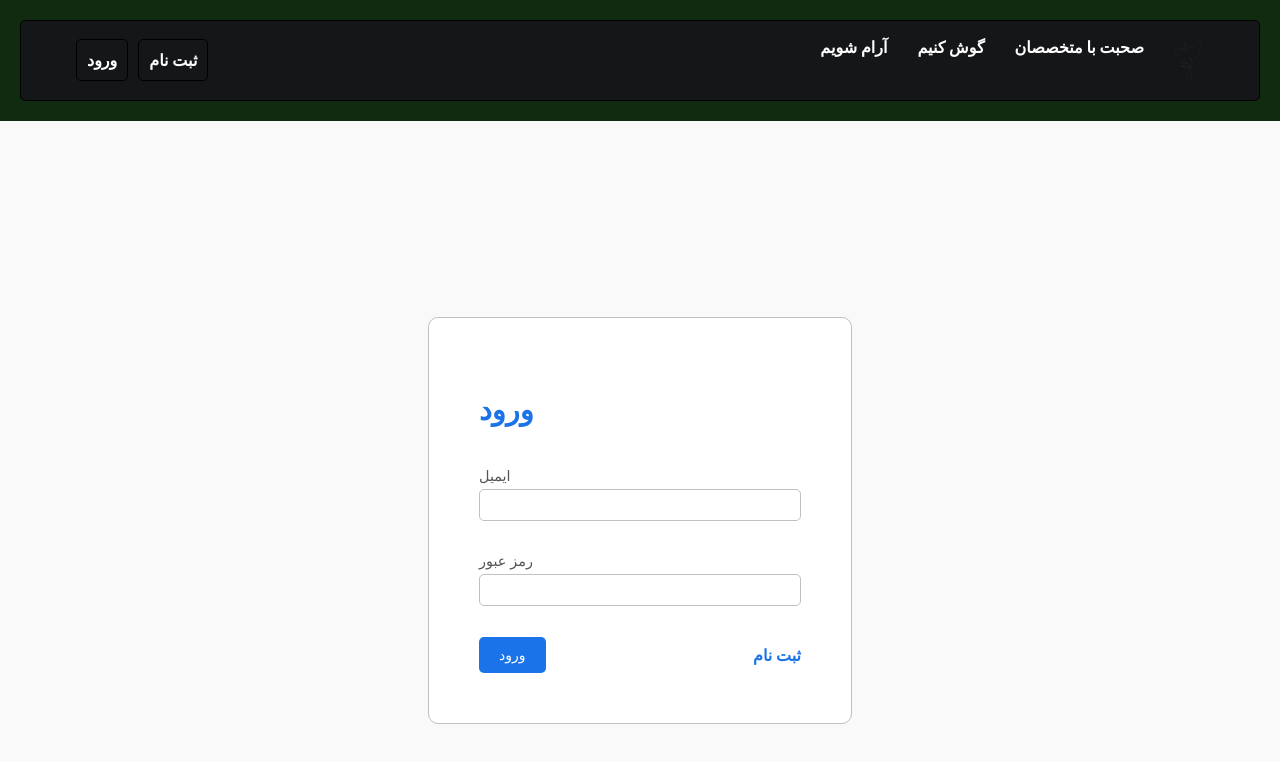
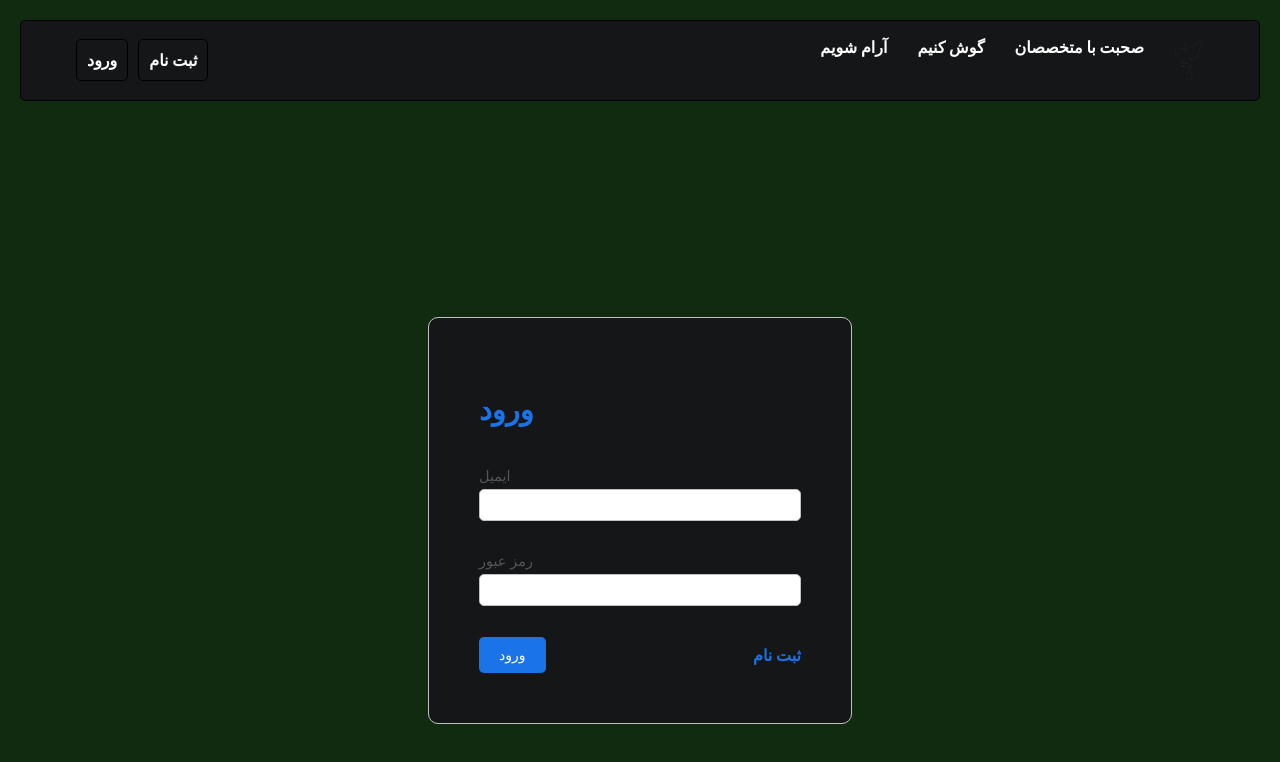
Before and after one commit to FatemehTayebiSalar/psychology-platform-frontend, a React (Create React App) app: page /login in a window 1280 px wide. Shown: the top 762 px of the page. Built offline with nearby package versions, Linux system fonts and the light colour scheme.

Commit message:
Some changes were made to the SignUp.module.css

```diff
--- a/src/components/SignUp.module.css
+++ b/src/components/SignUp.module.css
@@ -1,7 +1,12 @@
+*{
+    direction: rtl;
+    text-align: right;
+}
+
 .container{
     display: flex;
     justify-content: center;
-    background-color: #f9f9f9;
+
     min-height: 100vh;
     align-items: center;
 }
@@ -13,7 +18,7 @@
     margin: 50px;
     border-radius: 10px;
     height: fit-content;
-    background-color: #fff;
+    background-color: #151618;
 }
 
 .header{
--- a/src/components/validate.js
+++ b/src/components/validate.js
@@ -39,7 +39,7 @@ export const validate = (data,type) =>{
         if(data.isAccepted){
             delete errors.isAccepted
         }else{
-            errors.isAccepted = "قوانین ما را می پذیرید"
+            errors.isAccepted = "پذیرش قوانین الزامی می باشد."
         }
 
 
```
